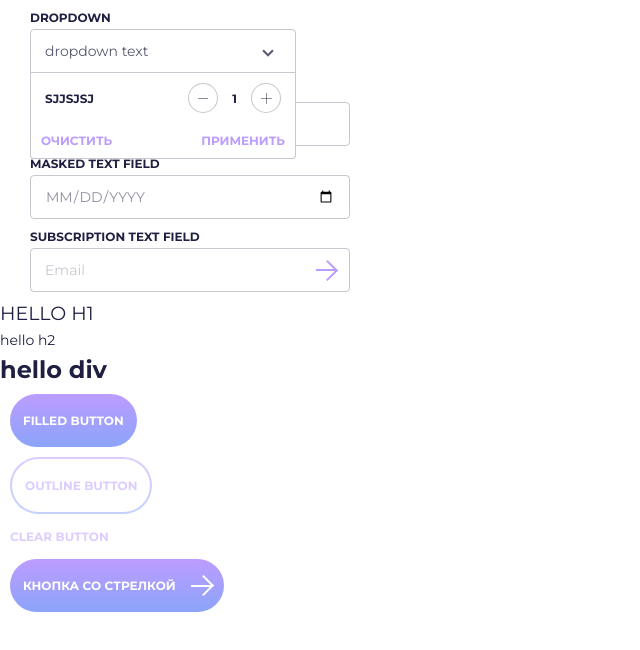
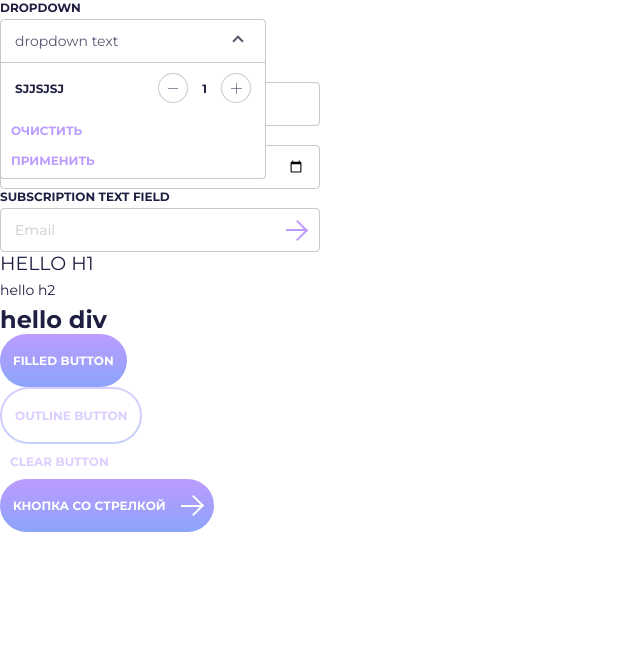
Before and after one commit to gloomy-onion/Looking, a React app: page / in a window 1280 px wide. Both pictures are taken after a click on the button 273 px from the left and 51 px from the top of the page. Shown: the top 650 px of the page, without its empty margins (0-640 px from the left). Built offline with nearby package versions, Linux system fonts and the light colour scheme.

Commit message:
я устала ужке пока половину исправила стрелочка теперь вертится зато и при клике на весь дропдаун он открывается

```diff
--- a/src/App.tsx
+++ b/src/App.tsx
@@ -21,7 +21,7 @@ export const App = () => {
       <Button buttonType={'filled'} label={'filled button'} />
       <Button buttonType={'outline'} disabled label={'outline button'} />
       <Button buttonType={'clear'} disabled label={'clear button'} />
-      <Button buttonType={'withPicture'} label={'Кнопка со стрелкой'} />
+      <Button buttonType={'withIcon'} label={'Кнопка со стрелкой'} />
     </>
   );
 };
--- a/ui-kit/Button/Button.module.scss
+++ b/ui-kit/Button/Button.module.scss
@@ -7,7 +7,6 @@ button {
   flex-direction: row;
   align-items: center;
   padding: 19px 13px;
-  margin: 10px;
   cursor: pointer;
   transition: all .2s ease-in-out;
 }
@@ -16,7 +15,9 @@ button:disabled,
 button[disabled] {
   animation: none;
   opacity: 0.5;
+  transition: none;
   cursor: not-allowed;
+  transform: none;
 }
 
 button:active {
@@ -61,7 +62,7 @@ button:active {
   transform: scale(1.1);
 }
 
-.withPicture {
+.withIcon {
   border-radius: 30px;
   border: none;
   background: linear-gradient(180deg, rgba(188, 156, 255, 1) 0%, rgba(139, 164, 249, 1) 100%);
@@ -69,7 +70,7 @@ button:active {
   position: relative;
 }
 
-.withPicture:before {
+.withIcon:before {
   content: "";
   display: block;
   width: 20px;
@@ -79,7 +80,7 @@ button:active {
   right: 13px;
 }
 
-.withPicture:after {
+.withIcon:after {
   content: '';
   display: inline-block;
   width: 13px;
@@ -90,7 +91,7 @@ button:active {
   margin-left: 20px;
 }
 
-.withPicture:hover:not([disabled]) {
+.withIcon:hover:not([disabled]) {
   box-shadow: 0 0 10px 0 rgba(188, 156, 255, 1);
   transform: scale(1.04)
 }
--- a/ui-kit/Button/Button.tsx
+++ b/ui-kit/Button/Button.tsx
@@ -3,20 +3,17 @@ import React, { PropsWithChildren, useState } from 'react';
 
 import styles from './Button.module.scss';
 import { Typography } from '../Typography/Typography';
+import { getLabelColor } from '../helpers';
 
 interface ButtonProps {
   disabled?: boolean;
-  buttonType?: 'filled' | 'outline' | 'clear' | 'withPicture';
+  buttonType?: 'filled' | 'outline' | 'clear' | 'withIcon';
   label: string;
 }
 
-export const Button = ({
-  buttonType = 'filled',
-  disabled = false,
-  label = 'Click me',
-}: PropsWithChildren<ButtonProps>) => {
+export const Button = ({ buttonType = 'filled', disabled = false, label = '' }: PropsWithChildren<ButtonProps>) => {
   const [isClicked, setIsClicked] = useState(false);
-
+  // TODO: погуглить решение
   const handleClick = () => {
     if (!disabled) {
       setIsClicked(true);
@@ -26,27 +23,15 @@ export const Button = ({
     }
   };
 
-  type LabelColor = 'white' | 'purple';
-  let labelColor: LabelColor;
-
-  if (buttonType === 'filled' || buttonType === 'withPicture') {
-    labelColor = 'white';
-  } else {
-    labelColor = 'purple';
-  }
-
-  // вот тут хз правильно или нет, я хотела анимацию на клик, не поняла, можно ли это было сделать ток на сиэсэс'
   return (
     <button
       disabled={disabled}
-      className={cn(styles.button, styles[buttonType], { [styles.clicked]: isClicked })}
+      className={cn(styles.button, styles[buttonType], { [styles.clicked]: !disabled && isClicked })}
       onClick={handleClick}
     >
-      <Typography size={'xs'} weight={700} upperCase color={labelColor}>
+      <Typography size={'xs'} weight={700} upperCase color={getLabelColor(buttonType)}>
         {label}
       </Typography>
     </button>
   );
 };
-
-// короче на disabled кнопку почему то вешается анимация и кнопка проваливается, может это норм поведение но мне не нравится. Написала пока помню
--- a/ui-kit/Dropdown/Dropdown.module.scss
+++ b/ui-kit/Dropdown/Dropdown.module.scss
@@ -1,7 +1,6 @@
 @import '../../src/variables';
 
-.dropdownCover {
-  margin: 10px 30px;
+.dropdownWrapper {
   display: flex;
   flex-direction: column;
   border: none;
@@ -10,7 +9,7 @@
 
 .dropdown {
   align-items: center;
-  padding: 14px 0 14px 14px;
+  padding: 14px;
   border: 1px solid $dark25;
   border-radius: 4px;
   width: 266px;
@@ -35,11 +34,14 @@
 }
 
 .arrow {
+  position: absolute;
+  right: 0;
   width: 44px;
   height: 44px;
   border: none;
   background: none;
   margin: 0;
+  align-self: center;
 }
 
 .arrow:after {
@@ -51,6 +53,27 @@
   border-top: 2px solid;
   border-right: 2px solid;
   transform: rotate(135deg);
+}
+
+.arrowExpanded {
+  position: absolute;
+  right: 0;
+  width: 44px;
+  height: 44px;
+  border: none;
+  background: none;
+  margin: 0;
+  align-self: center;
+}
+.arrowExpanded:after {
+  color: $dark75;
+  content: '';
+  display: inline-block;
+  width: 6px;
+  height: 6px;
+  border-top: 2px solid;
+  border-right: 2px solid;
+  transform: rotate(-45deg);
 }
 
 .dropdownExpanded {
@@ -65,107 +88,3 @@
   z-index: 999;
   background-color: white;
 }
-
-.dropdownItem {
-  display: flex;
-  flex-direction: row;
-  align-items: center;
-  justify-content: space-between;
-  margin: 5px 14px;
-  height: 40px;
-}
-
-.dropdownItemButtons {
-  display: flex;
-  flex-direction: row;
-  align-items: center;
-  justify-content: space-between;
-}
-
-.dropdownButtons {
-  display: flex;
-  flex-direction: row;
-  justify-content: space-between;
-  margin: 0;
-}
-
-.plusBtn {
-  padding: 0;
-  margin: 5px 0 5px 14px;
-  border-radius: 50%;
-  border: 1px solid $dark25;
-  width: 30px;
-  height: 30px;
-  background-color: rgb(255, 255, 255);
-  position: relative;
-}
-
-.plusBtn::after {
-  content: " ";
-  position: absolute;
-  display: block;
-  background-color: $dark50;
-  height: 1px;
-  top: 14px;
-  left: 9px;
-  right: 8px;
-  z-index: 9;
-}
-
-.plusBtn::before {
-  content: " ";
-  position: absolute;
-  display: block;
-  background-color: $dark50;
-  width: 1px;
-  left: 50%;
-  top: 9px;
-  bottom: 8px;
-  z-index: 9;
-}
-
-
-.minusBtn {
-  margin: 5px 14px;
-  padding: 0;
-  border-radius: 50%;
-  border: 1px solid $dark25;
-  width: 30px;
-  height: 30px;
-  background-color: rgb(255, 255, 255);
-  position: relative;
-}
-
-.minusBtn::after {
-  content: " ";
-  position: absolute;
-  display: block;
-  background-color: $dark50;
-  height: 1px;
-  top: 50%;
-  left: 9px;
-  right: 9px;
-  z-index: 9;
-}
-
-.disabled {
-  opacity: 0.4;
-  border-color: #787878;
-  border-radius: 50%;
-  width: 30px;
-  height: 30px;
-  background-color: rgb(255, 255, 255);
-  position: relative;
-}
-
-.disabled::after {
-  content: " ";
-  position: absolute;
-  display: block;
-  background-color: #787878;
-  height: 2px;
-  top: 17px;
-  left: 10px;
-  right: 10px;
-  z-index: 9;
-}
--- a/ui-kit/Dropdown/Dropdown.tsx
+++ b/ui-kit/Dropdown/Dropdown.tsx
@@ -11,14 +11,14 @@ interface DropdownProps {
 }
 
 export const Dropdown = ({ label = 'dropdown' }: DropdownProps) => {
-  const [showDropDown, setShowDropDown] = useState<boolean>(false);
+  const [showDropDown, setShowDropDown] = useState(false);
 
   const toggleDropDown = () => {
-    setShowDropDown(!showDropDown);
+    setShowDropDown((prevState) => !prevState);
   };
 
   return (
-    <div className={styles.dropdownCover}>
+    <div className={styles.dropdownWrapper}>
       {label && (
         <Typography color={'dark100'} size={'xs'} weight={700} upperCase>
           {label}
@@ -30,13 +30,13 @@ export const Dropdown = ({ label = 'dropdown' }: DropdownProps) => {
             [styles.dropdownTopExpanded]: showDropDown,
             [styles.dropdownDefault]: !showDropDown,
           })}
+          onClick={toggleDropDown}
         >
           <Typography color={'dark75'} size={'s'}>
             {'dropdown text'}
           </Typography>
-          <button className={styles.arrow} onClick={toggleDropDown} />
+          <button className={showDropDown ? styles.arrowExpanded : styles.arrow} />
         </div>
-        {/*  теперь я его блять не могу сделать белым сука */}
         {showDropDown && (
           <div className={styles.dropdownExpanded}>
             <ul>
--- /dev/null
+++ b/ui-kit/Dropdown/DropdownItem.module.scss
@@ -0,0 +1,105 @@
+@import '../../src/variables';
+
+.dropdownItem {
+  display: flex;
+  flex-direction: row;
+  align-items: center;
+  justify-content: space-between;
+  margin: 5px 14px;
+  height: 40px;
+}
+
+.dropdownItemButtons {
+  display: flex;
+  flex-direction: row;
+  align-items: center;
+  justify-content: space-between;
+}
+
+.dropdownButtons {
+  display: flex;
+  flex-direction: row;
+  justify-content: space-between;
+  margin: 0;
+}
+
+.plusBtn {
+  padding: 0;
+  margin: 5px 0 5px 14px;
+  border-radius: 50%;
+  border: 1px solid $dark25;
+  width: 30px;
+  height: 30px;
+  background-color: rgb(255, 255, 255);
+  position: relative;
+}
+
+.plusBtn::after {
+  content: " ";
+  position: absolute;
+  display: block;
+  background-color: $dark50;
+  height: 1px;
+  top: 14px;
+  left: 9px;
+  right: 8px;
+  z-index: 9;
+}
+
+.plusBtn::before {
+  content: " ";
+  position: absolute;
+  display: block;
+  background-color: $dark50;
+  width: 1px;
+  left: 50%;
+  top: 9px;
+  bottom: 8px;
+  z-index: 9;
+}
+
+
+.minusBtn {
+  margin: 5px 14px;
+  padding: 0;
+  border-radius: 50%;
+  border: 1px solid $dark25;
+  width: 30px;
+  height: 30px;
+  background-color: rgb(255, 255, 255);
+  position: relative;
+}
+
+.minusBtn::after {
+  content: " ";
+  position: absolute;
+  display: block;
+  background-color: $dark50;
+  height: 1px;
+  top: 50%;
+  left: 9px;
+  right: 9px;
+  z-index: 9;
+}
+
+.disabled {
+  opacity: 0.4;
+  border-color: #787878;
+  border-radius: 50%;
+  width: 30px;
+  height: 30px;
+  background-color: rgb(255, 255, 255);
+  position: relative;
+}
+
+.disabled::after {
+  content: " ";
+  position: absolute;
+  display: block;
+  background-color: #787878;
+  height: 2px;
+  top: 17px;
+  left: 10px;
+  right: 10px;
+  z-index: 9;
+}
--- a/ui-kit/Dropdown/DropdownItem.tsx
+++ b/ui-kit/Dropdown/DropdownItem.tsx
@@ -1,6 +1,6 @@
 import React from 'react';
 
-import styles from './Dropdown.module.scss';
+import styles from './DropdownItem.module.scss';
 import { Typography } from '../Typography/Typography';
 
 interface DropdownItemProps {
--- a/ui-kit/TextField/TextField.module.scss
+++ b/ui-kit/TextField/TextField.module.scss
@@ -1,7 +1,6 @@
 @import '../../src/variables';
 
 .textField {
-  margin: 10px 30px;
   display: flex;
   flex-direction: column;
   border: none;
--- a/ui-kit/Typography/Typography.module.scss
+++ b/ui-kit/Typography/Typography.module.scss
@@ -1,6 +1,7 @@
 @import '../../src/variables';
 
 .typography {
+  cursor: default;
   font-family: Montserrat, sans-serif;
 }
 
--- /dev/null
+++ b/ui-kit/helpers.tsx
@@ -0,0 +1,2 @@
+export const getLabelColor = (buttonType: string) =>
+  buttonType === 'filled' || buttonType === 'withIcon' ? 'white' : 'purple';
```
Also changed, not shown: ui-kit/TextField/TextField.tsx (+7 -8 lines).
